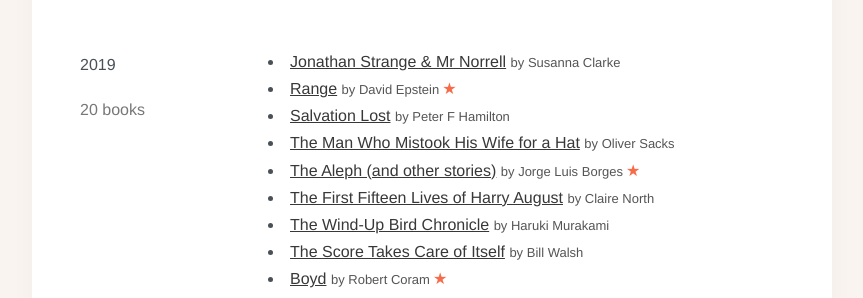
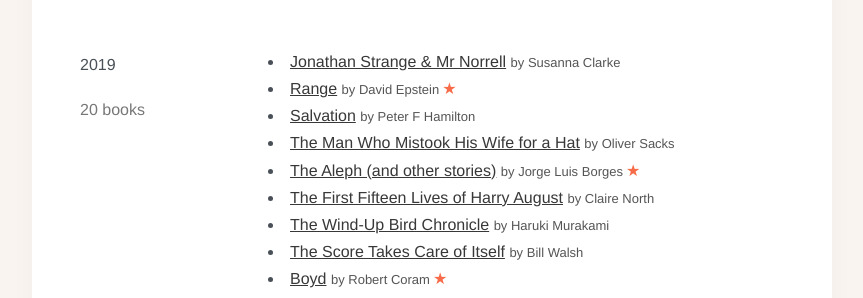
Before and after one commit to penborter/penborter.github.io, a Jekyll site: the page built from reading.html, in a window 1280 px wide. Shown: the part 489-787 px from the top of the page, without its empty margins (208-1071 px from the left). Built offline with Jekyll 4.4.1, drawn with Linux system fonts in a browser that asks for light colours; some web fonts are replaced.

Commit message:
Update reading.yml

```diff
--- a/_data/reading.yml
+++ b/_data/reading.yml
@@ -26,7 +26,7 @@ list:
         link: https://www.amazon.com.au/Range-Generalists-Triumph-Specialized-World/dp/0735214484
         star: yes
 
-      - title: Salvation Lost
+      - title: Salvation
         author: Peter F Hamilton
         link: https://www.amazon.com/Salvation-Sequence-Peter-F-Hamilton/dp/0399178848/ref=tmm_pap_swatch_0?_encoding=UTF8&qid=&sr=
 
```
